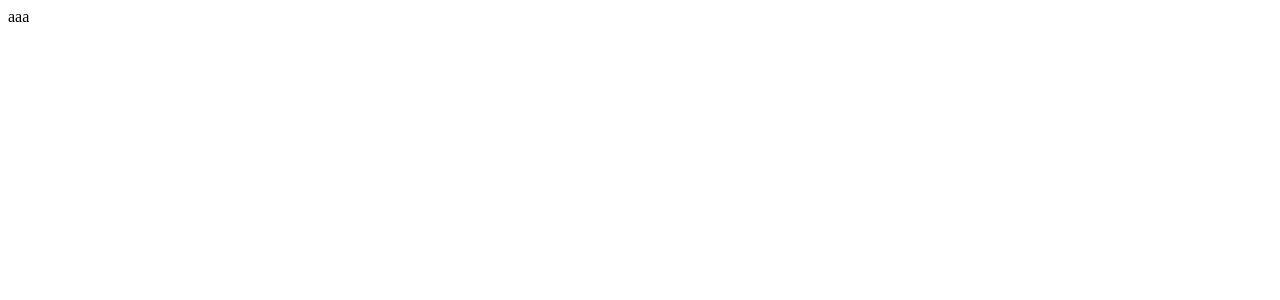
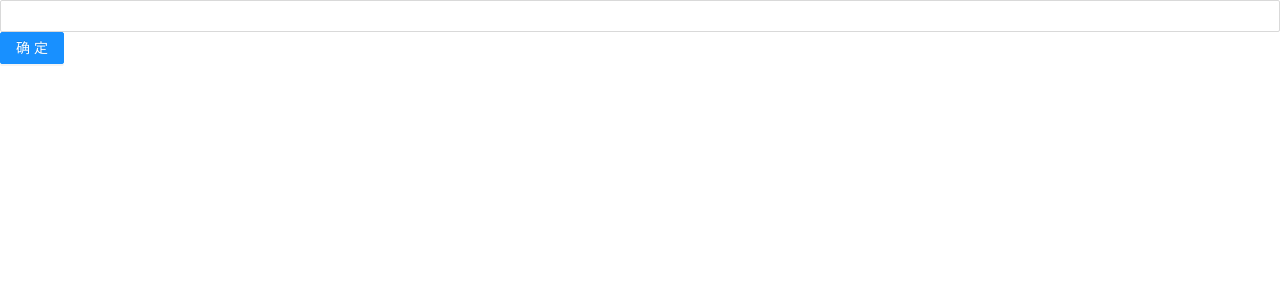
Before and after one commit to Ricardozhang/webpack-learn, a React app: page / in a window 1280 px wide. Shown: the top 300 px of the page. Built offline with nearby package versions, Linux system fonts and the light colour scheme; the HTML template or start-up script is replaced by a standard one.

Commit message:
ADD: antd

```diff
--- a/app.less
+++ b/app.less
@@ -0,0 +1 @@
+@import '~antd/dist/antd.css';
--- a/app.tsx
+++ b/app.tsx
@@ -1,9 +1,17 @@
 import './app.less';
 import React from 'react';
 import ReactDOM from 'react-dom';
+import { Button, Input } from 'antd';
+
 export class App extends React.Component<{}, {}> {
+
+    constructor(props: any) {
+        super(props);
+    }
     render() {
-        return'aaa';
+        return <React.Fragment>
+            <Input /><Button type="primary">确定</Button>
+        </React.Fragment>;
     }
 }
 
--- a/package.json
+++ b/package.json
@@ -3,7 +3,7 @@
   "version": "1.0.0",
   "description": "",
   "dependencies": {
-    "lodash": "^4.17.15",
+    "antd": "^4.3.3",
     "react": "^16.13.1",
     "react-dom": "^16.13.1"
   },
@@ -29,6 +29,7 @@
     "ts-loader": "^7.0.5",
     "typescript": "^3.9.5",
     "webpack": "^4.43.0",
+    "webpack-bundle-analyzer": "^3.8.0",
     "webpack-cli": "^3.3.11",
     "webpack-dev-server": "^3.11.0",
     "webpack-merge": "^4.2.2"
--- a/tsconfig.json
+++ b/tsconfig.json
@@ -5,10 +5,11 @@
         "noImplicitAny": true,
         "target": "es5",
         "jsx": "react",
-        "allowJs": true,
+        "allowJs": false,
         "moduleResolution": "node",
         "importHelpers": true,
         "allowSyntheticDefaultImports": true,
         "esModuleInterop": true,
+        "module": "ESNext"
     }
 }
--- a/webpack.common.js
+++ b/webpack.common.js
@@ -2,11 +2,12 @@ const path = require('path');
 const HtmlWebpackPlugin = require('html-webpack-plugin');
 const { CleanWebpackPlugin } = require('clean-webpack-plugin');
 const MiniCssExtractPlugin = require('mini-css-extract-plugin');
+const BundleAnalyzerPlugin = require('webpack-bundle-analyzer').BundleAnalyzerPlugin;
 
 module.exports = {
     entry: {
         index: './app',
-        vendor: ['lodash']
+        // vendor: ['lodash']
     },
     output: { // 注： 热替换影响了chunkhash的使用，
         filename: '[name].[chunkhash].js',
@@ -19,6 +20,7 @@ module.exports = {
             title: 'Output Management'
         }),
         new MiniCssExtractPlugin(),
+        new BundleAnalyzerPlugin
     ],
     optimization: {
         splitChunks:{
```
Also changed, not shown: .eslintrc.js, 2 other files (tests, documents, lock files or other folders).
